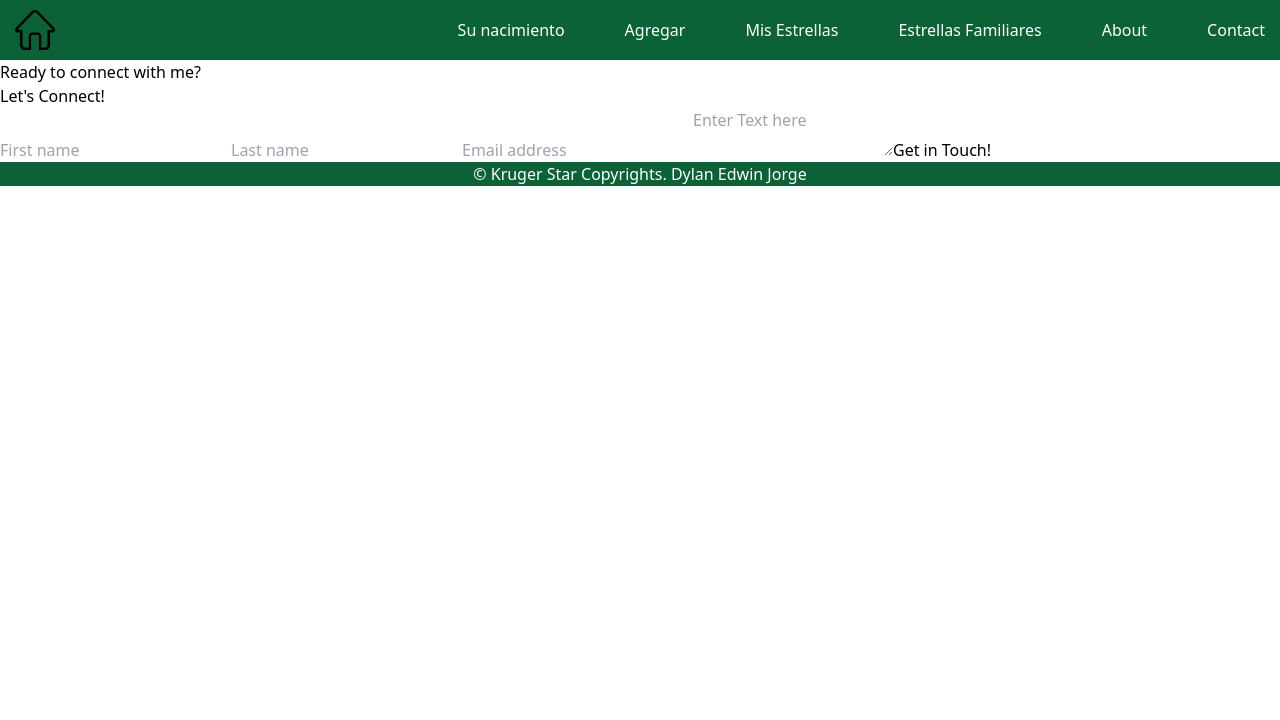
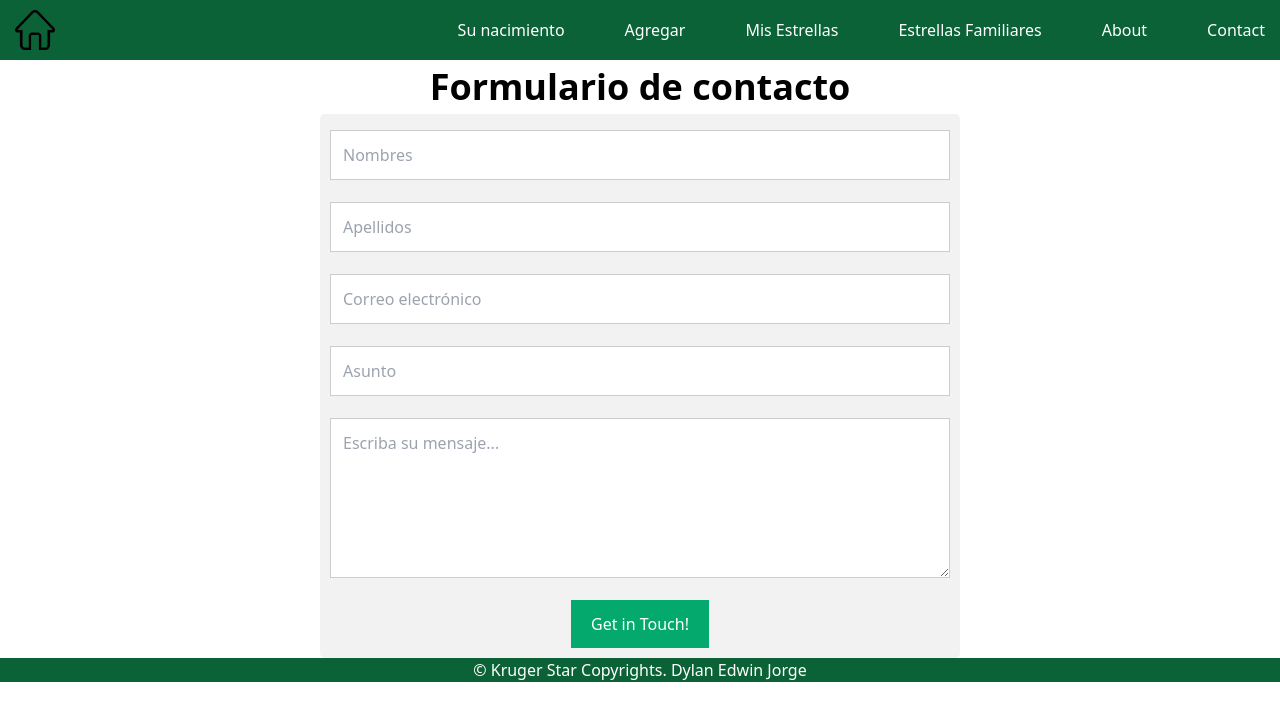
Before and after one commit to DylanVallejo/kruger-grupal-project, a React (Create React App) app: page /contact in a window 1280 px wide. Shown: the top 720 px of the page. Built offline with nearby package versions, Linux system fonts and the light colour scheme.

Commit message:
Añadido formulario de contacto validado.

```diff
--- a/src/components/Contact.jsx
+++ b/src/components/Contact.jsx
@@ -1,13 +1,63 @@
+import { useState } from 'react';
+import style from './styles/Contact.module.css';
+
 const Contact = () => {
+    const [nombre, setNombre] = useState("");
+    const [apellido, setApellido] = useState("");
+    const [email, setEmail] = useState("");
+    const [asunto, setAsunto] = useState("");
+    const [textarea, setTextarea] = useState("");
+
+    const onChangeHandler = (fieldName, value) => {
+        switch (fieldName) {
+            case "nombre":
+                setNombre(value);
+                break;
+            case "apellido":
+                setApellido(value);
+                break;
+            case "email":
+                setEmail(value);
+                break;
+            case "asunto":
+                setAsunto(value);
+                break;
+            case "textarea":
+                setTextarea(value);
+                break;
+            default:
+                break;
+        }
+    }
+
+    const onSubmitHandler = (e) => {
+        e.preventDefault();
+        /*         if (nombre.trim() === "" || apellido.trim() === "" || email.trim() === "" || asunto.trim() === "" || setTextarea.trim() === "") {
+                    alert("Todos los campos son requeridos.");
+                } else { */
+        alert("Gracias por escribirnos.");
+        setNombre("");
+        setApellido("");
+        setEmail("");
+        setAsunto("");
+        setTextarea("");
+        //}
+    }
+
     return (
-        <div className="contact-container">
-            <h1>Ready to connect with me?</h1>
-            <form action="#">
-                <h4>Let's Connect!</h4>
-                <input type="text" placeholder="First name" className="nombre" />
-                <input type="text" placeholder="Last name" className="apellido" />
-                <input type="email" placeholder="Email address" className="email" />
-                <textarea name="textarea" id="textarea" placeholder="Enter Text here"></textarea>
+        <div className={style.contactContainer}>
+            <h1>Formulario de contacto</h1>
+            <form onSubmit={(e) => { onSubmitHandler(e) }}>
+                <input type="text" required placeholder="Nombres"
+                    value={nombre} onChange={(e) => { onChangeHandler("nombre", e.target.value) }} />
+                <input type="text" required placeholder="Apellidos"
+                    value={apellido} onChange={(e) => { onChangeHandler("apellido", e.target.value) }} />
+                <input type="email" required placeholder="Correo electrónico"
+                    value={email} onChange={(e) => { onChangeHandler("email", e.target.value) }} />
+                <input type="text" required placeholder="Asunto"
+                    value={asunto} onChange={(e) => { onChangeHandler("asunto", e.target.value) }} />
+                <textarea id="textarea" required placeholder="Escriba su mensaje..."
+                    value={textarea} onChange={(e) => { onChangeHandler("textarea", e.target.value) }}></textarea>
                 <button type="submit">Get in Touch!</button>
             </form>
         </div>
--- /dev/null
+++ b/src/components/styles/Contact.module.css
@@ -0,0 +1,54 @@
+.contactContainer {
+    box-sizing: border-box;
+    text-align: center;
+    width: 50%;
+    margin: 0px auto;
+}
+
+.contactContainer h1 {
+    font-size: 36px;
+    font-weight: bold;
+}
+
+.contactContainer input[type=text],
+.contactContainer input[type=email],
+.contactContainer textarea {
+    width: 100%;
+    padding: 12px;
+    border: 1px solid #ccc;
+    margin-top: 6px;
+    margin-bottom: 16px;
+    resize: vertical;
+}
+
+.contactContainer textarea {
+    line-height: 1.5;
+    height: 10em;
+}
+
+.contactContainer button {
+    background-color: #04AA6D;
+    color: white;
+    padding: 12px 20px;
+    border: none;
+    cursor: pointer;
+}
+
+.contactContainer button:hover {
+    background-color: #45a049;
+}
+
+.contactContainer form {
+    border-radius: 5px;
+    background-color: #f2f2f2;
+    padding: 10px;
+}
+
+@media screen and (max-width: 600px) {
+
+    .contactContainer,
+    button {
+        width: 100%;
+        margin-top: 0;
+    }
+}
```
